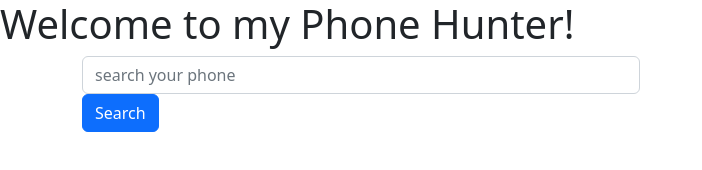
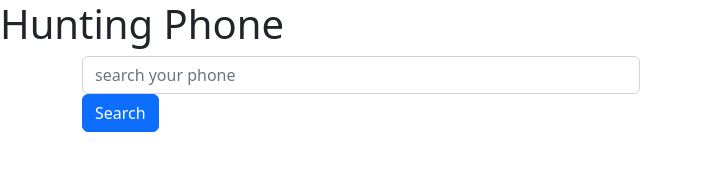
Before and after one commit to TahminaAkterBithy/phone-hunter, a plain HTML site: page index.html in a window 1280 px wide. Shown: the whole page, without its empty margins (0-702 px from the left). Drawn offline with nearby package versions, Linux system fonts and the light colour scheme; no server answers.

Commit message:
first commit

```diff
--- a/index.html
+++ b/index.html
@@ -4,14 +4,14 @@
 <head>
     <meta charset="utf-8">
     <meta name="viewport" content="width=device-width, initial-scale=1">
-    <title>Phone Hunter</title>
+    <title>Phone Hunting</title>
     <link href="https://cdn.jsdelivr.net/npm/bootstrap@5.2.0/dist/css/bootstrap.min.css" rel="stylesheet"
         integrity="sha384-gH2yIJqKdNHPEq0n4Mqa/HGKIhSkIHeL5AyhkYV8i59U5AR6csBvApHHNl/vI1Bx" crossorigin="anonymous">
 </head>
 
 <body>
     <header>
-        <h1>Welcome to my Phone Hunter!</h1>
+        <h1>Hunting Phone</h1>
     </header>
     <main class="container">
         <section>
```
